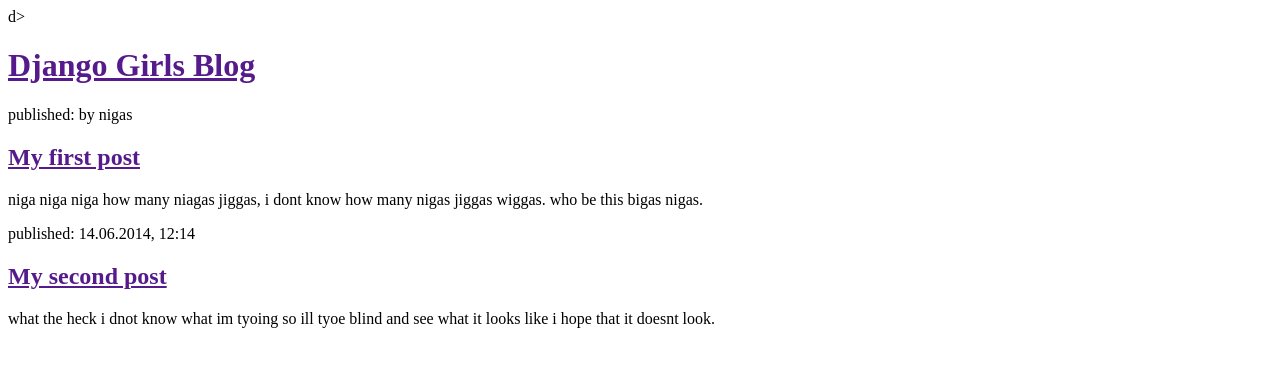
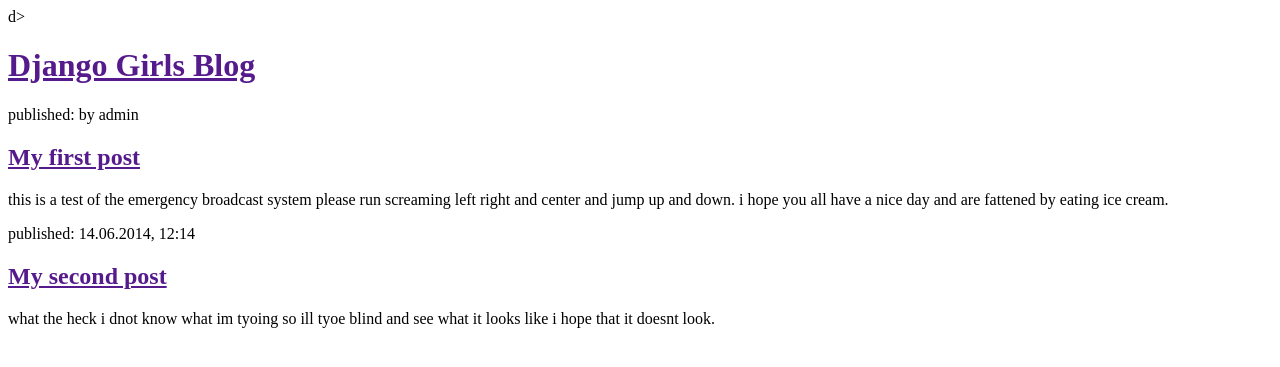
Before and after one commit to hcodyd/djangogirls-tutorial, a Django app: page / in a window 1280 px wide. Shown: the top 367 px of the page. Run offline with Django 3.2, Linux system fonts and the light colour scheme.

Commit message:
changed some text

```diff
--- a/blog/templates/blog/post_list.html
+++ b/blog/templates/blog/post_list.html
@@ -7,9 +7,9 @@
         </div>
 
         <div>
-            <p>published: by nigas</p>
+            <p>published: by admin</p>
             <h2><a href="">My first post</a></h2>
-            <p>niga niga niga how many niagas jiggas, i dont know how many nigas jiggas wiggas. who be this bigas nigas.</p>
+            <p>this is a test of the emergency broadcast system please run screaming left right and center and jump up and down. i hope you all have a nice day and are fattened by eating ice cream.</p>
         </div>
 
         <div>
```
